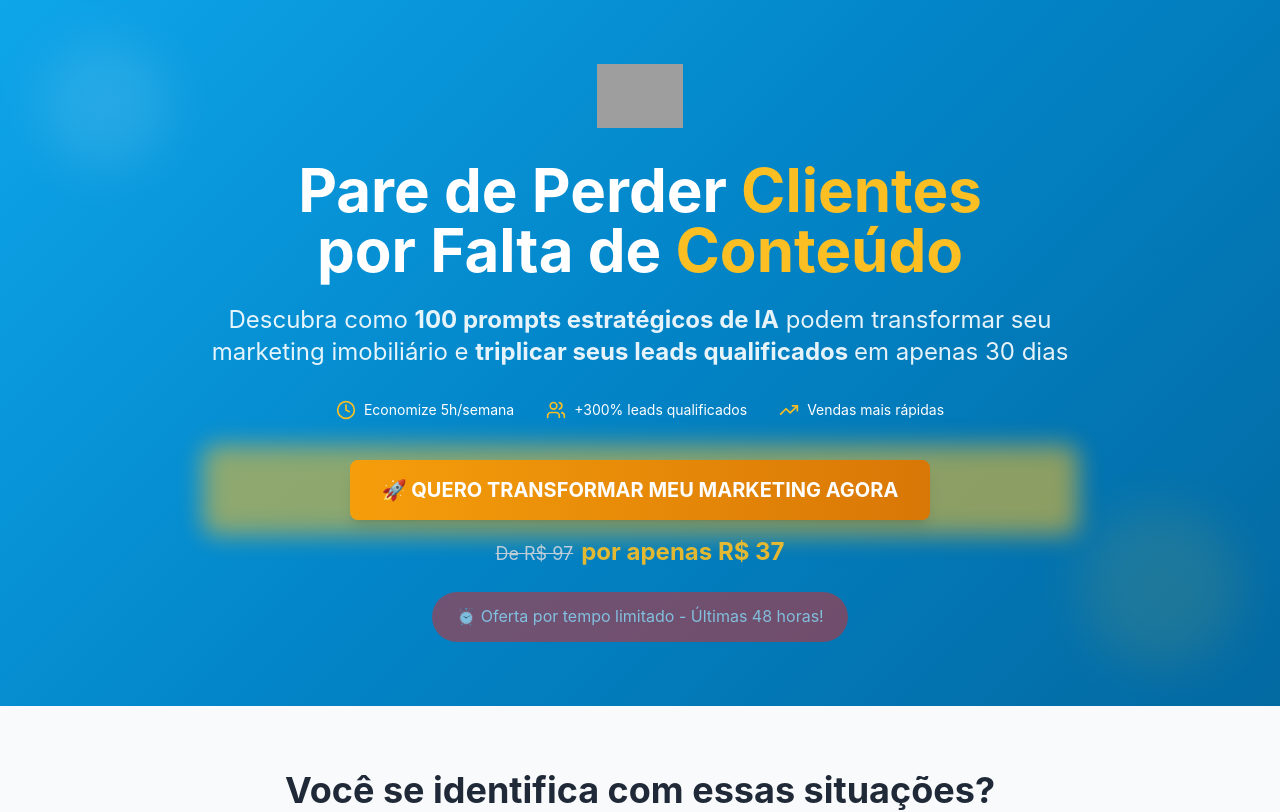
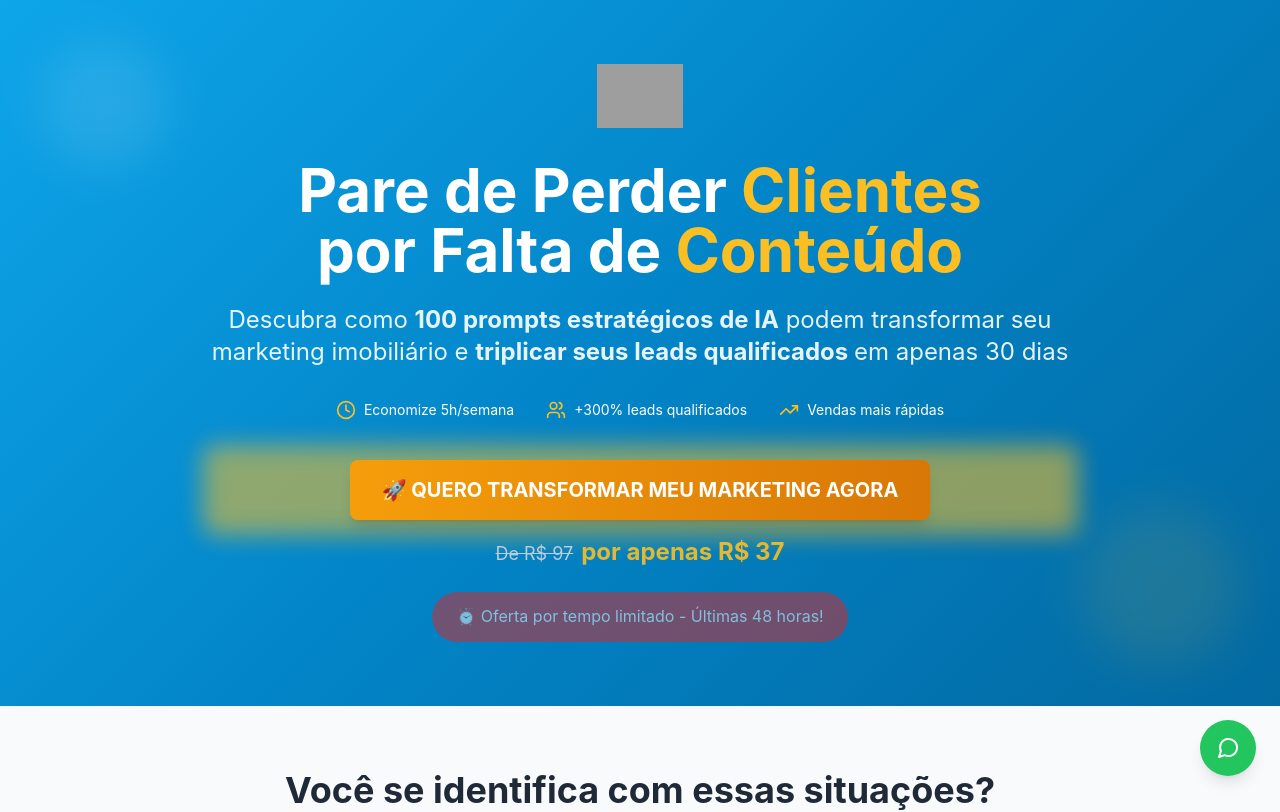
Before and after one commit to blcorrea/corretor-ia-landing, a React (Vite) app: page / in a window 1280 px wide. Shown: the top 812 px of the page. Built offline with nearby package versions, Linux system fonts and the light colour scheme; grey boxes are pictures that could not be loaded.

Commit message:
Adiciona WhatsApp.tsx

```diff
--- a/src/App.tsx
+++ b/src/App.tsx
@@ -7,6 +7,7 @@ import ContentPreview from './components/ContentPreview';
 import Offer from './components/Offer';
 import FAQ from './components/FAQ';
 import Footer from './components/Footer';
+import WhatsAppFloat from './components/WhatsAppFloat';
 
 function App() {
   return (
@@ -19,6 +20,7 @@ function App() {
       <Offer />
       <FAQ />
       <Footer />
+      <WhatsAppFloat />
     </div>
   );
 }
--- a/src/components/Offer.tsx
+++ b/src/components/Offer.tsx
@@ -1,9 +1,14 @@
-import React from 'react';
+import React, { useEffect } from 'react';
 import { CheckCircle, Clock, Shield, Zap } from 'lucide-react';
 
 declare const fbq: any;
 
 const Offer = () => {
+  useEffect(() => {
+    if (typeof fbq !== 'undefined') {
+      fbq('track', 'ViewContent');
+    }
+  }, []);
   return (
     <section id="oferta" className="py-16 px-4 bg-gradient-to-br from-gray-900 to-gray-800 text-white">
       <div className="max-w-4xl mx-auto text-center">
--- /dev/null
+++ b/src/components/WhatsAppFloat.tsx
@@ -0,0 +1,31 @@
+import React from 'react';
+import { MessageCircle } from 'lucide-react';
+
+declare const fbq: any;
+
+const WhatsAppFloat = () => {
+  const handleClick = () => {
+    if (typeof fbq !== 'undefined') {
+      fbq('track', 'Lead');
+    }
+  };
+
+  const phoneNumber = '5521996253440';
+  const message = 'Olá, quero tirar uma dúvida sobre o ebook!';
+  const whatsappUrl = `https://wa.me/${phoneNumber}?text=${encodeURIComponent(message)}`;
+
+  return (
+    <a
+      href={whatsappUrl}
+      target="_blank"
+      rel="noopener noreferrer"
+      onClick={handleClick}
+      className="fixed bottom-6 right-6 z-50 bg-green-500 hover:bg-green-600 text-white p-4 rounded-full shadow-lg flex items-center justify-center transition-colors duration-300"
+      aria-label="Fale conosco no WhatsApp"
+    >
+      <MessageCircle className="w-6 h-6" />
+    </a>
+  );
+};
+
+export default WhatsAppFloat;
```
